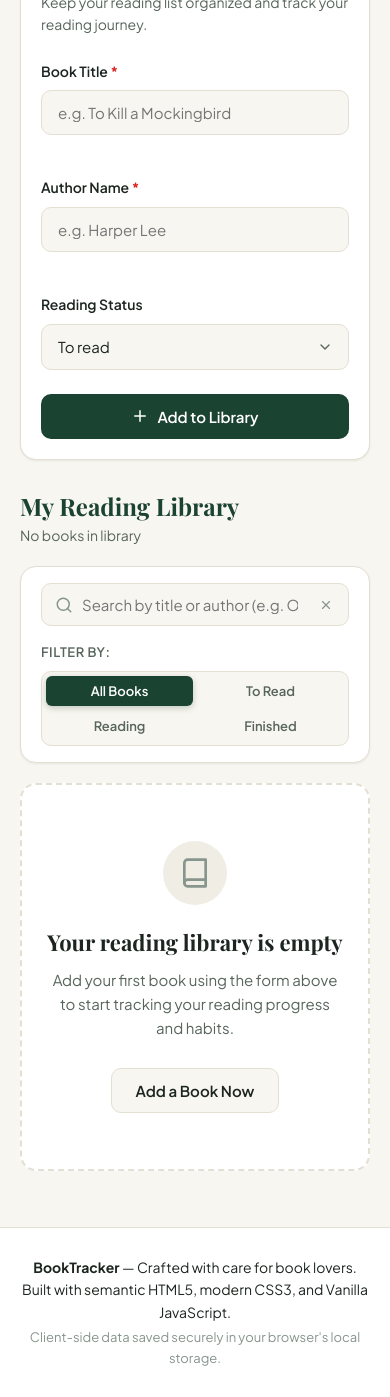
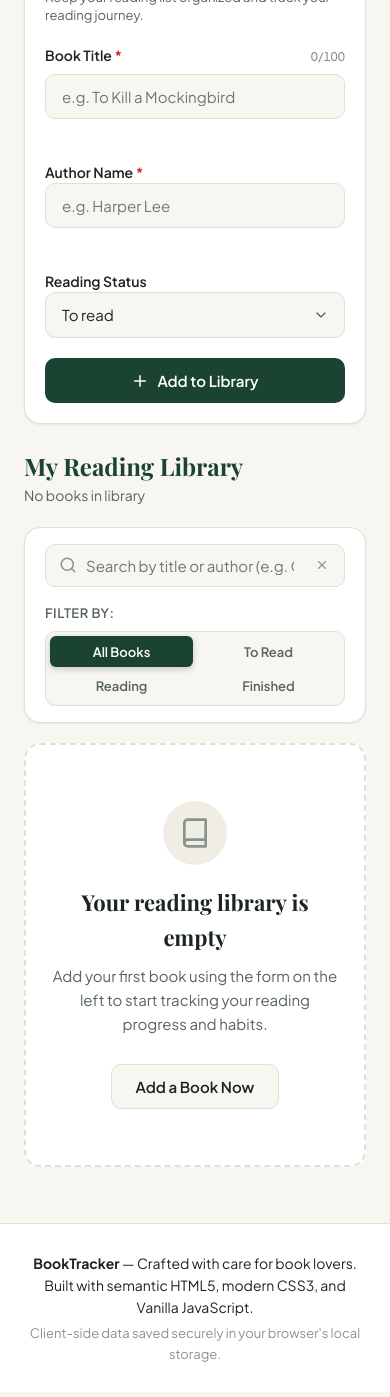
Before and after one commit to riyaboban26/book-tracker, a plain HTML site: page index.html in a window 390 px wide. Shown: the part 465-1862 px from the top of the page. Drawn offline with nearby package versions, Linux system fonts and the light colour scheme; a web font is replaced by a local one.

Commit message:
Update layout to sidebar and limit book title length

```diff
--- a/app.js
+++ b/app.js
@@ -21,6 +21,7 @@
   // ==========================================================================
 
   const STORAGE_KEY = 'booktracker_library';
+  const MAX_TITLE_LENGTH = 100;
 
   /**
    * Application state
@@ -57,6 +58,7 @@
     bookStatusSelect: document.getElementById('book-status'),
     titleError: document.getElementById('title-error'),
     authorError: document.getElementById('author-error'),
+    titleCharCount: document.getElementById('title-char-count'),
     btnAddBook: document.getElementById('btn-add-book'),
 
     // Search and Filters
@@ -278,6 +280,9 @@
     if (!titleVal) {
       setFieldError(elements.bookTitleInput, elements.titleError, 'Please enter a title');
       isValid = false;
+    } else if (titleVal.length > MAX_TITLE_LENGTH) {
+      setFieldError(elements.bookTitleInput, elements.titleError, `Title is too long (maximum ${MAX_TITLE_LENGTH} characters)`);
+      isValid = false;
     } else {
       clearFieldError(elements.bookTitleInput, elements.titleError);
     }
@@ -322,6 +327,10 @@
     // Reset Form
     elements.addBookForm.reset();
     elements.bookStatusSelect.value = 'To read';
+    if (elements.titleCharCount) {
+      elements.titleCharCount.textContent = `0/${MAX_TITLE_LENGTH}`;
+      elements.titleCharCount.classList.remove('char-count-warn', 'char-count-max');
+    }
     clearFieldError(elements.bookTitleInput, elements.titleError);
     clearFieldError(elements.bookAuthorInput, elements.authorError);
 
@@ -392,6 +401,7 @@
     const titleEl = document.createElement('h3');
     titleEl.className = 'book-title';
     titleEl.textContent = book.title; // Safe textContent
+    titleEl.title = book.title; // Accessible tooltip on hover
 
     const statusBadge = document.createElement('span');
     const badgeMeta = getStatusBadgeMeta(book.status);
@@ -618,13 +628,14 @@
 
     const descEl = document.createElement('p');
     descEl.className = 'empty-state-desc';
-    descEl.textContent = 'Add your first book using the form above to start tracking your reading progress and habits.';
+    descEl.textContent = 'Add your first book using the form on the left to start tracking your reading progress and habits.';
 
     const actionBtn = document.createElement('button');
     actionBtn.type = 'button';
     actionBtn.className = 'btn btn-secondary empty-state-action';
     actionBtn.textContent = 'Add a Book Now';
     actionBtn.addEventListener('click', () => {
+      elements.bookTitleInput.scrollIntoView({ behavior: 'smooth', block: 'center' });
       elements.bookTitleInput.focus();
     });
 
@@ -868,10 +879,20 @@
     // Add Book Form
     elements.addBookForm.addEventListener('submit', handleAddBookFormSubmit);
 
-    // Live input error clearing as user types
+    // Live input error clearing and character count tracking
     elements.bookTitleInput.addEventListener('input', function () {
-      if (elements.bookTitleInput.value.trim().length > 0) {
+      const currentLen = elements.bookTitleInput.value.length;
+      if (elements.titleCharCount) {
+        elements.titleCharCount.textContent = `${currentLen}/${MAX_TITLE_LENGTH}`;
+        elements.titleCharCount.classList.toggle('char-count-warn', currentLen >= 80 && currentLen < MAX_TITLE_LENGTH);
+        elements.titleCharCount.classList.toggle('char-count-max', currentLen >= MAX_TITLE_LENGTH);
+      }
+
+      const trimmedVal = elements.bookTitleInput.value.trim();
+      if (trimmedVal.length > 0 && trimmedVal.length <= MAX_TITLE_LENGTH) {
         clearFieldError(elements.bookTitleInput, elements.titleError);
+      } else if (trimmedVal.length > MAX_TITLE_LENGTH) {
+        setFieldError(elements.bookTitleInput, elements.titleError, `Title cannot exceed ${MAX_TITLE_LENGTH} characters`);
       }
     });
 
--- a/index.html
+++ b/index.html
@@ -129,7 +129,10 @@
       </div>
     </section>
 
-    <!-- Add Book Form Card -->
+    <!-- Two-Column Workspace: Left Sidebar (Add Book) + Main Area (Library) -->
+    <div class="workspace-grid">
+      <!-- Left Sidebar: Add Book Form -->
+      <aside class="sidebar-column" aria-label="Add Book Sidebar">
         <section class="add-book-section" aria-labelledby="add-book-heading">
           <div class="card add-book-card">
             <div class="card-header">
@@ -148,12 +151,16 @@
               <div class="form-grid">
                 <!-- Book Title Input -->
                 <div class="form-group">
+                  <div class="form-label-row">
                     <label for="book-title" class="form-label">
                       Book Title <span class="required-indicator" aria-hidden="true">*</span>
                     </label>
+                    <span class="char-count" id="title-char-count" aria-live="polite">0/100</span>
+                  </div>
                   <div class="input-wrapper">
                     <input type="text" id="book-title" name="bookTitle" class="form-input"
-                  placeholder="e.g. To Kill a Mockingbird" autocomplete="off" aria-describedby="title-error" required>
+                      placeholder="e.g. To Kill a Mockingbird" autocomplete="off"
+                      aria-describedby="title-error title-char-count" maxlength="100" required>
                   </div>
                   <p id="title-error" class="form-error-msg" role="alert" aria-live="polite"></p>
                 </div>
@@ -188,7 +195,7 @@
               </div>
 
               <div class="form-actions">
-            <button type="submit" id="btn-add-book" class="btn btn-primary">
+                <button type="submit" id="btn-add-book" class="btn btn-primary btn-block">
                   <svg width="18" height="18" viewBox="0 0 24 24" fill="none" stroke="currentColor" stroke-width="2"
                     stroke-linecap="round" stroke-linejoin="round" aria-hidden="true">
                     <line x1="12" y1="5" x2="12" y2="19"></line>
@@ -200,8 +207,10 @@
             </form>
           </div>
         </section>
+      </aside>
 
-    <!-- Library Collection Section (Search, Filters, and Book List) -->
+      <!-- Main Focus Area: Library Collection (Search, Filters, and Book List) -->
+      <div class="main-column">
         <section class="library-section" aria-labelledby="library-heading">
           <div class="library-header-row">
             <div>
@@ -258,6 +267,8 @@
             <!-- Dynamically populated book cards or empty state via app.js -->
           </div>
         </section>
+      </div>
+    </div>
 
   </main>
 
--- a/style.css
+++ b/style.css
@@ -116,9 +116,9 @@ body {
 /* Container */
 .container {
   width: 100%;
-  max-width: 1120px;
+  max-width: 1320px;
   margin: 0 auto;
-  padding: 0 1.25rem;
+  padding: 0 1.5rem;
 }
 
 /* Screen Reader Only Utility */
@@ -270,6 +270,24 @@ body {
   transition: box-shadow var(--transition-normal), border-color var(--transition-normal);
 }
 
+/* Two-Column Workspace Layout (Sidebar + Main Library) */
+.workspace-grid {
+  display: grid;
+  grid-template-columns: 340px 1fr;
+  gap: 2rem;
+  align-items: start;
+}
+
+.sidebar-column {
+  position: sticky;
+  top: 5.5rem;
+  z-index: 20;
+}
+
+.main-column {
+  min-width: 0;
+}
+
 /* --------------------------------------------------------------------------
    6. Statistics Summary Section
    -------------------------------------------------------------------------- */
@@ -351,12 +369,12 @@ body {
    7. Add Book Section & Form
    -------------------------------------------------------------------------- */
 .add-book-card {
-  padding: 1.75rem 2rem;
+  padding: 1.5rem;
   border-top: 4px solid var(--primary-forest);
 }
 
 .card-header {
-  margin-bottom: 1.5rem;
+  margin-bottom: 1.25rem;
 }
 
 .card-title {
@@ -364,22 +382,23 @@ body {
   align-items: center;
   gap: 0.625rem;
   font-family: var(--font-serif);
-  font-size: 1.375rem;
+  font-size: 1.25rem;
   font-weight: 700;
   color: var(--primary-forest);
   margin-bottom: 0.25rem;
 }
 
 .card-subtitle {
-  font-size: 0.875rem;
+  font-size: 0.8125rem;
   color: var(--text-muted);
+  line-height: 1.4;
 }
 
 .form-grid {
-  display: grid;
-  grid-template-columns: 1fr 1fr 180px;
-  gap: 1.25rem;
-  margin-bottom: 1.5rem;
+  display: flex;
+  flex-direction: column;
+  gap: 1rem;
+  margin-bottom: 1.25rem;
 }
 
 .form-group {
@@ -387,12 +406,36 @@ body {
   flex-direction: column;
 }
 
+.form-label-row {
+  display: flex;
+  justify-content: space-between;
+  align-items: baseline;
+  margin-bottom: 0.5rem;
+}
+
 .form-label {
   font-size: 0.875rem;
   font-weight: 600;
   color: var(--text-main);
-  margin-bottom: 0.5rem;
   display: inline-block;
+}
+
+.char-count {
+  font-size: 0.75rem;
+  color: var(--text-subtle);
+  font-variant-numeric: tabular-nums;
+  font-weight: 500;
+  transition: color var(--transition-fast);
+}
+
+.char-count.char-count-warn {
+  color: #b45309;
+  font-weight: 600;
+}
+
+.char-count.char-count-max {
+  color: var(--danger-red);
+  font-weight: 700;
 }
 
 .required-indicator {
@@ -471,7 +514,10 @@ body {
 
 .form-actions {
   display: flex;
-  justify-content: flex-end;
+}
+
+.btn-block {
+  width: 100%;
 }
 
 /* --------------------------------------------------------------------------
@@ -680,7 +726,7 @@ body {
    -------------------------------------------------------------------------- */
 .book-grid {
   display: grid;
-  grid-template-columns: repeat(auto-fill, minmax(320px, 1fr));
+  grid-template-columns: repeat(auto-fill, minmax(280px, 1fr));
   gap: 1.25rem;
 }
 
@@ -719,6 +765,10 @@ body {
   line-height: 1.35;
   word-break: break-word;
   overflow-wrap: break-word;
+  display: -webkit-box;
+  -webkit-line-clamp: 3;
+  -webkit-box-orient: vertical;
+  overflow: hidden;
 }
 
 .book-author {
@@ -1081,18 +1131,19 @@ body {
 /* --------------------------------------------------------------------------
    15. Responsive Media Queries
    -------------------------------------------------------------------------- */
-/* Tablets and smaller screens */
-@media (max-width: 900px) {
+/* Tablets and medium screens */
+@media (max-width: 1024px) {
+  .workspace-grid {
+    grid-template-columns: 1fr;
+    gap: 1.75rem;
+  }
+
+  .sidebar-column {
+    position: static;
+  }
+
   .stats-grid {
     grid-template-columns: repeat(2, 1fr);
-  }
-
-  .form-grid {
-    grid-template-columns: 1fr 1fr;
-  }
-
-  .form-group:nth-child(3) {
-    grid-column: span 2;
   }
 }
 
```
Lines whose indentation alone changed are shown as unchanged.
